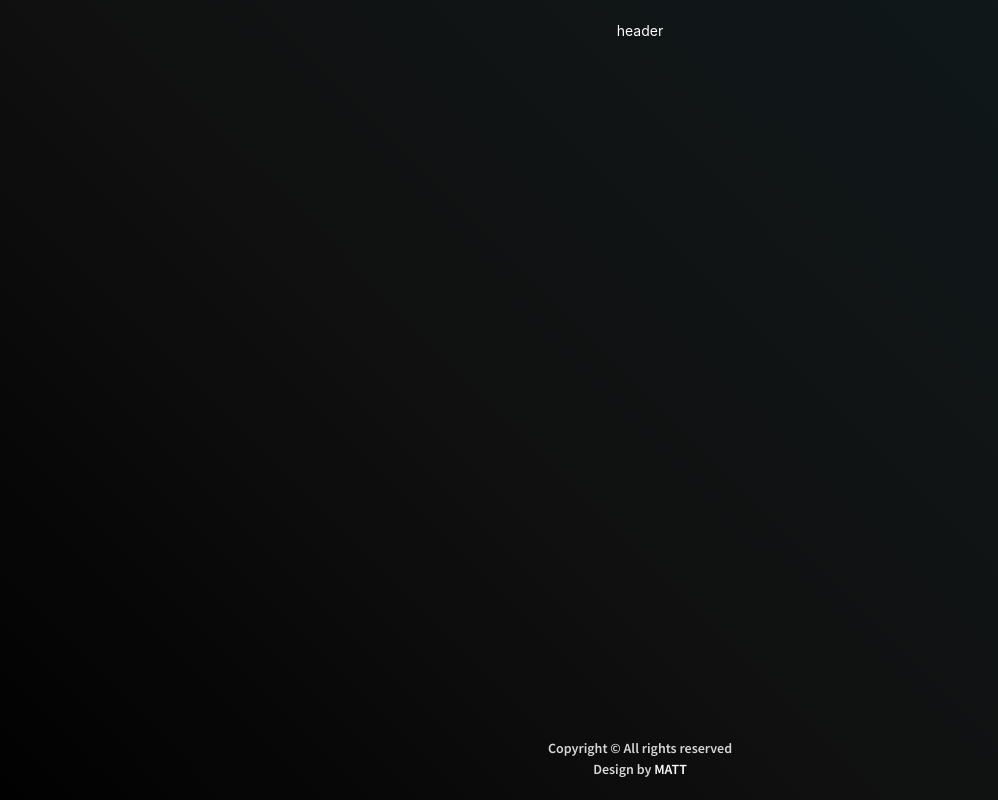
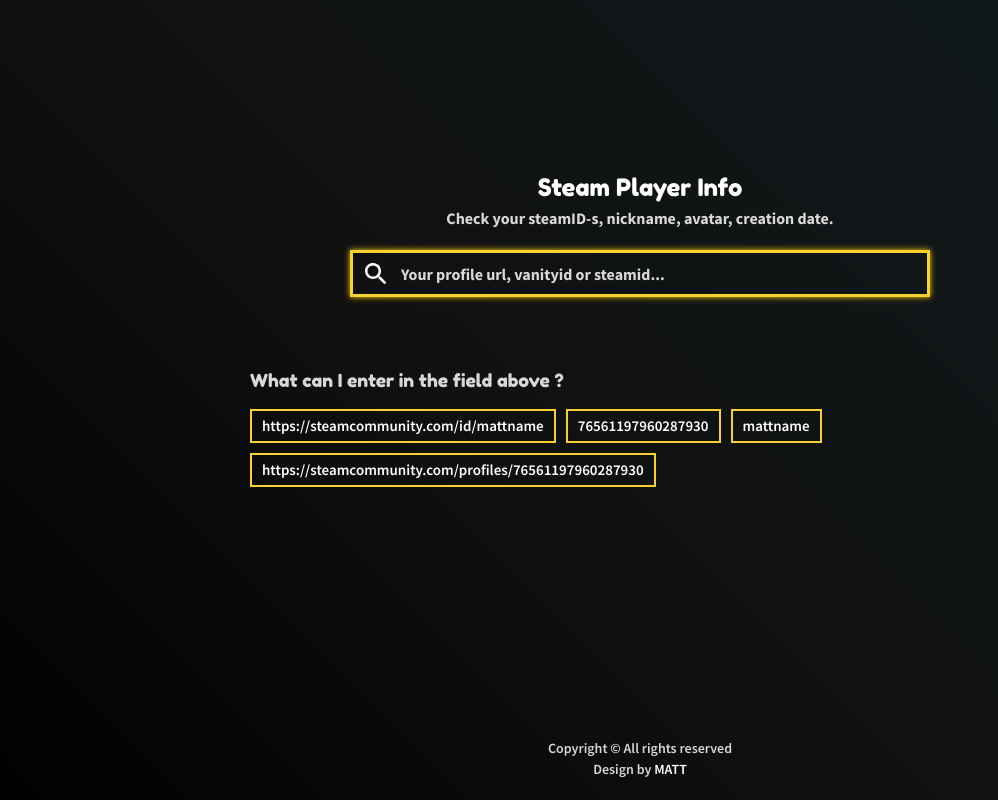
Before and after one commit to matthew-hub/steam-player-info, a Vue app: page / in a window 1280 px wide. Shown: the whole page, without its empty margins (0-998 px from the left). Built offline with nearby package versions, Linux system fonts and the light colour scheme.

Commit message:
create app header and main container

```diff
--- a/src/components/layouts/AppHeader.vue
+++ b/src/components/layouts/AppHeader.vue
@@ -1,15 +1,33 @@
 <template>
-  <header class="app-header">header</header>
+  <header class="app-header">
+    <AppTitle />
+    <AppInfo />
+    <SearchBar />
+  </header>
 </template>
 
 <script>
+import AppTitle from '@/components/AppTitle.vue';
+import AppInfo from '@/components/AppInfo.vue';
+import SearchBar from '@/components/SearchBar.vue';
+
 export default {
-  name: 'AppHeader'
+  name: 'AppHeader',
+  components: {
+    AppTitle,
+    AppInfo,
+    SearchBar
+  }
 };
 </script>
 
 <style lang="scss" scoped>
 .app-header {
   position: relative;
+  display: grid;
+  grid-template-columns: auto;
+  grid-template-rows: 1fr auto auto;
+  padding-top: 150px;
+  justify-items: center;
 }
 </style>
--- a/src/components/layouts/AppMain.vue
+++ b/src/components/layouts/AppMain.vue
@@ -1,12 +1,23 @@
 <template>
-  <div></div>
+  <main class="app-main">
+    <SearchInfo />
+  </main>
 </template>
 
 <script>
+import SearchInfo from '@/components/SearchInfo.vue';
+
 export default {
-  name: 'AppMain'
+  name: 'AppMain',
+  components: {
+    SearchInfo
+  }
 };
 </script>
 
 <style lang="scss" scoped>
+.app-main {
+  min-height: 360px;
+  padding-top: 60px;
+}
 </style>
```
